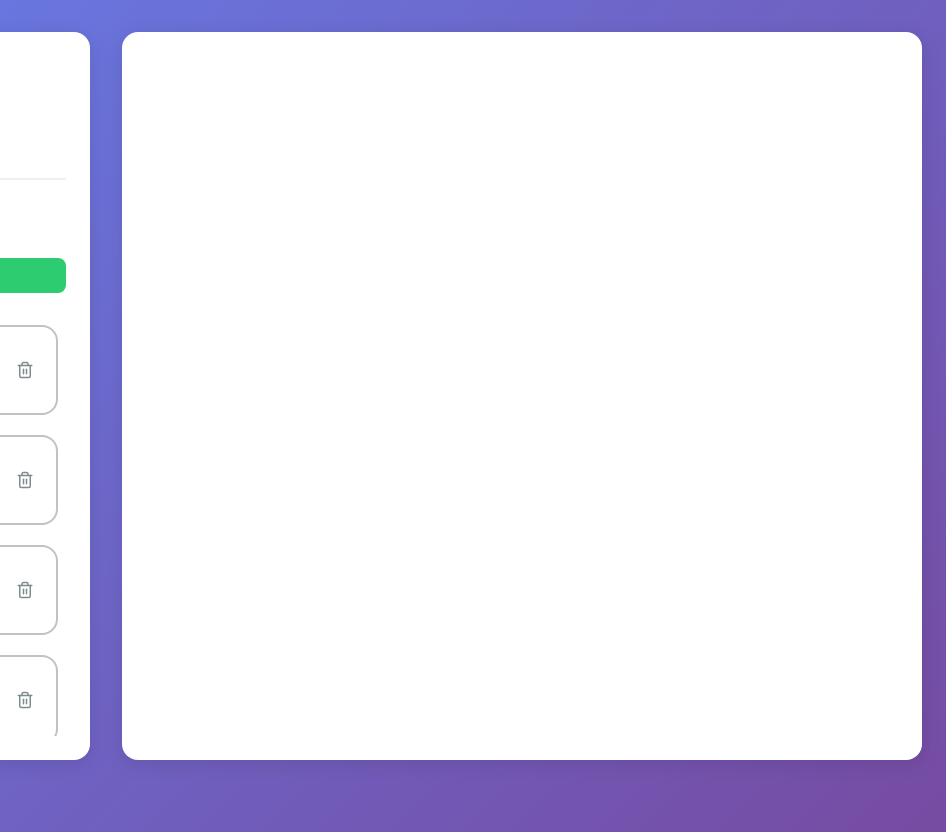
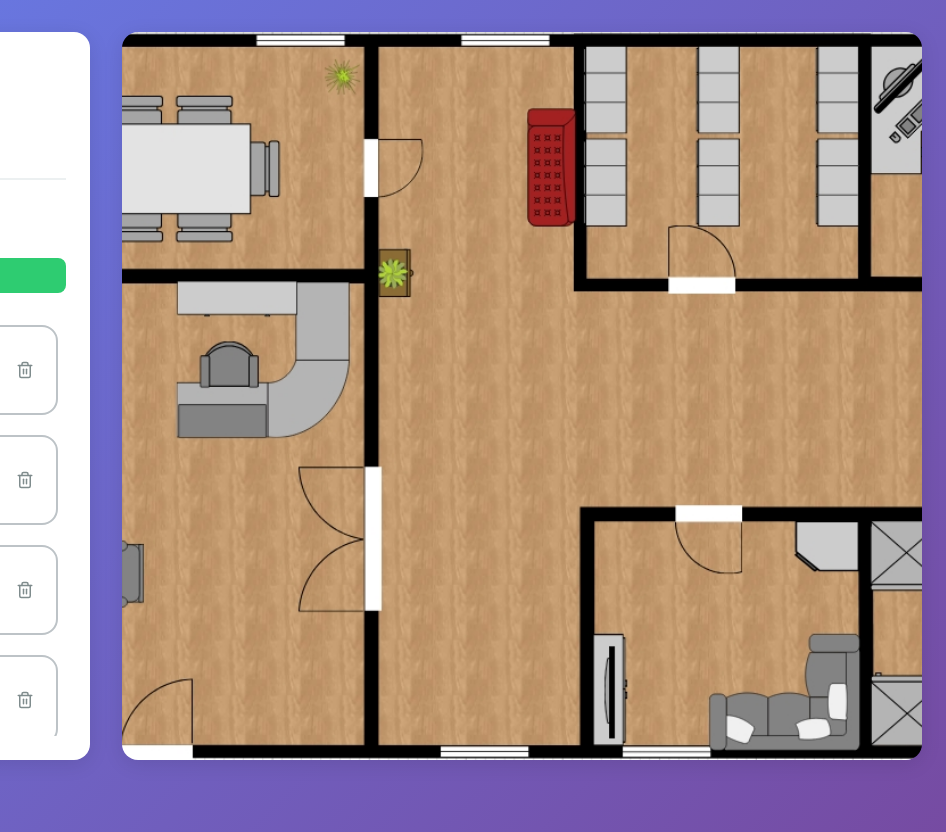
Before and after one commit to lioubiarabi/WorkSphere_Virtual_Workspace, a plain HTML site: page index.html in a window 1280 px wide. Shown: the full height of the page, 334-1280 px from the left. Drawn offline with Linux system fonts and the light colour scheme.

Commit message:
change the workspace background

```diff
--- a/assets/style.css
+++ b/assets/style.css
@@ -226,7 +226,11 @@ body {
 }
 
 .workspace {
-    background: var(--white);
+    background: url("./images/workspace.jpg");
+    background-repeat: no-repeat;
+    background-position: center;
+    background-size: cover;
+    overflow: hidden;
     border-radius: 16px;
     padding: 24px;
     box-shadow: 0 4px 20px var(--shadow);
```
